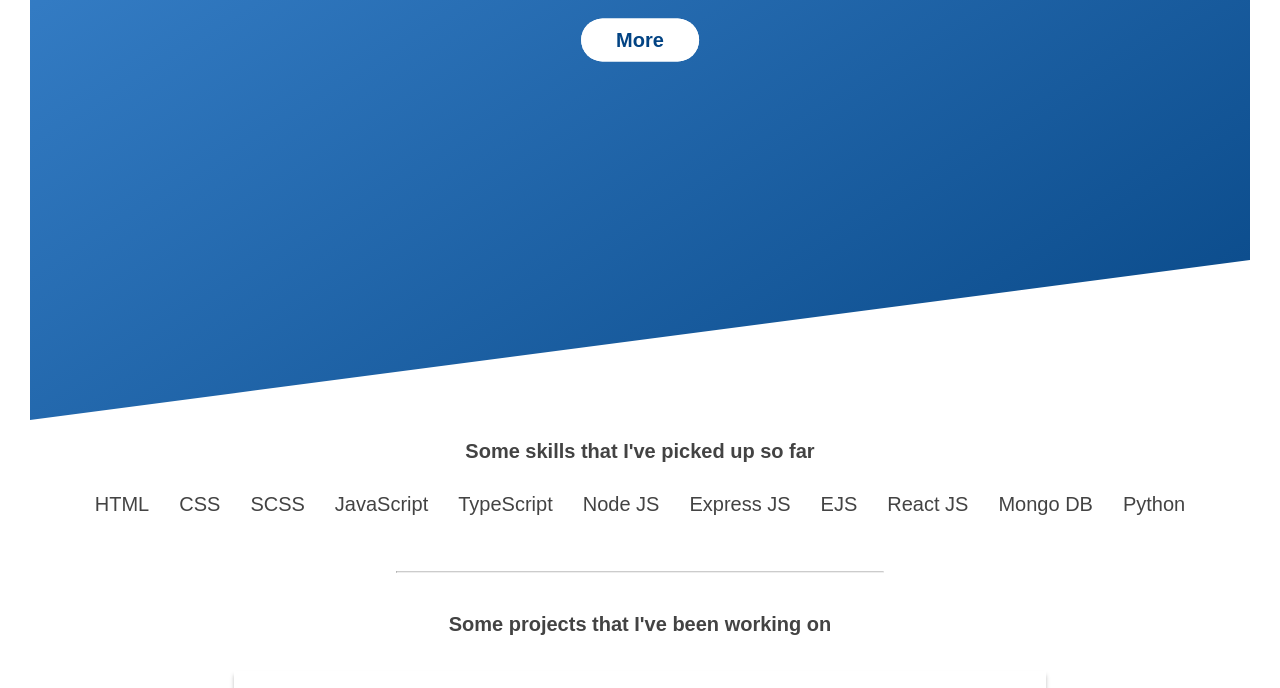
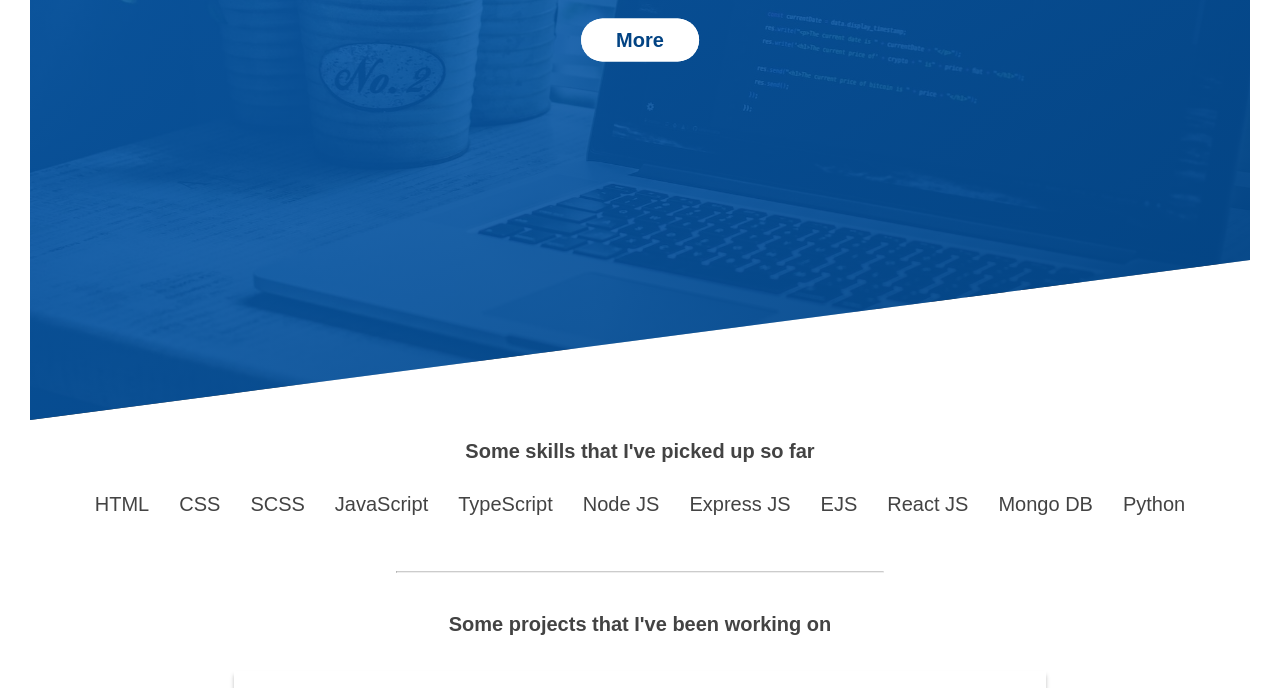
Before and after one commit to RayKay91/portfolio, a website: page src/index.html in a window 1280 px wide. Shown: the part 370-1058 px from the top of the page. Drawn offline with Linux system fonts and the light colour scheme; grey boxes are pictures that could not be loaded.

Commit message:
fix src for optimised img

```diff
--- a/src/styles.scss
+++ b/src/styles.scss
@@ -32,7 +32,7 @@ body {
       $lightBlue,
       $blueTranslucent
     ),
-    url(./images/safar-safarov-MSN8TFhJ0is-unsplash.jpg);
+    url(./images/safar-safarov-MSN8TFhJ0is-unsplash-pichi.jpg);
   background-size: cover;
   background-position: top;
   position: relative;
```
Also changed, not shown: dist/styles.css, src/styles.css.
